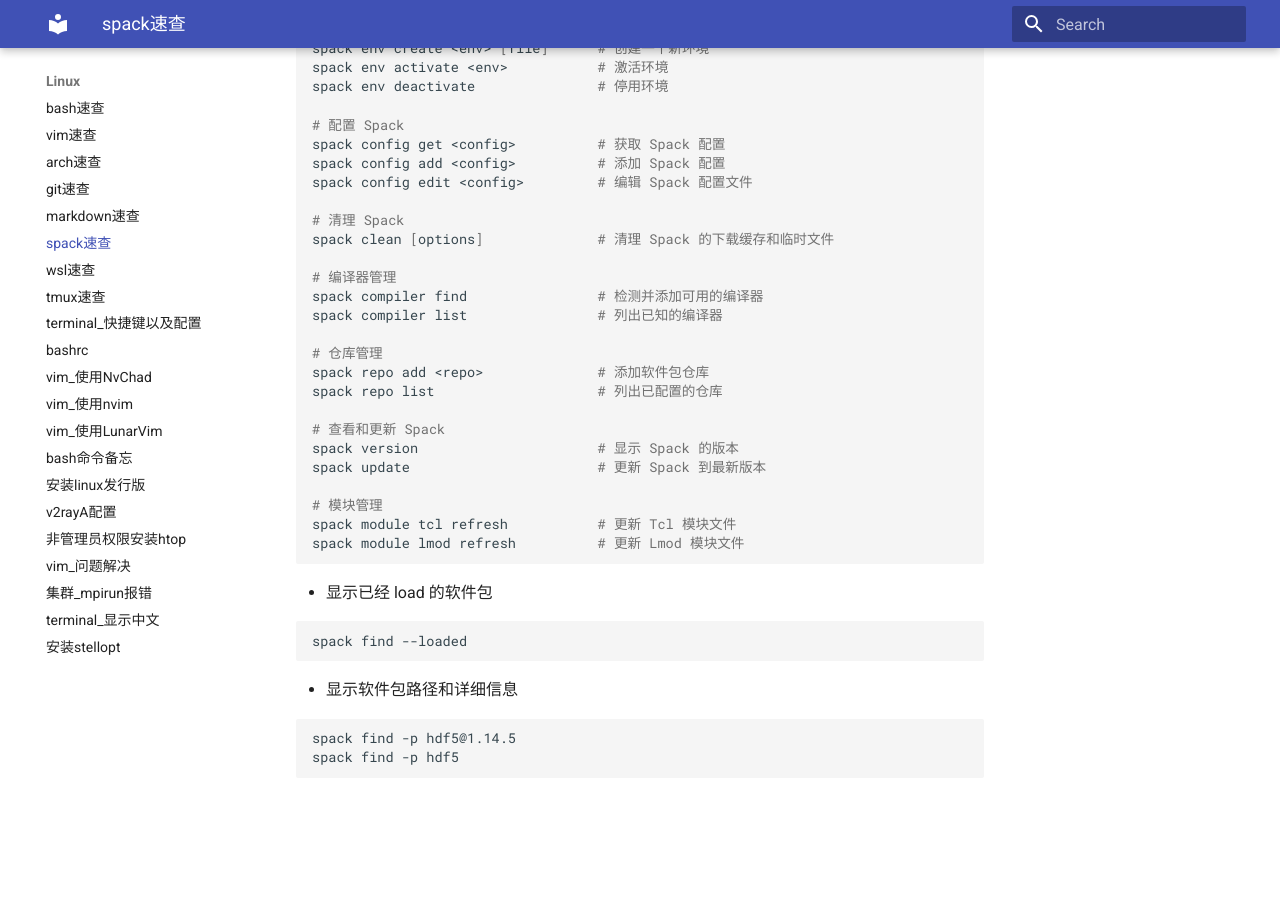
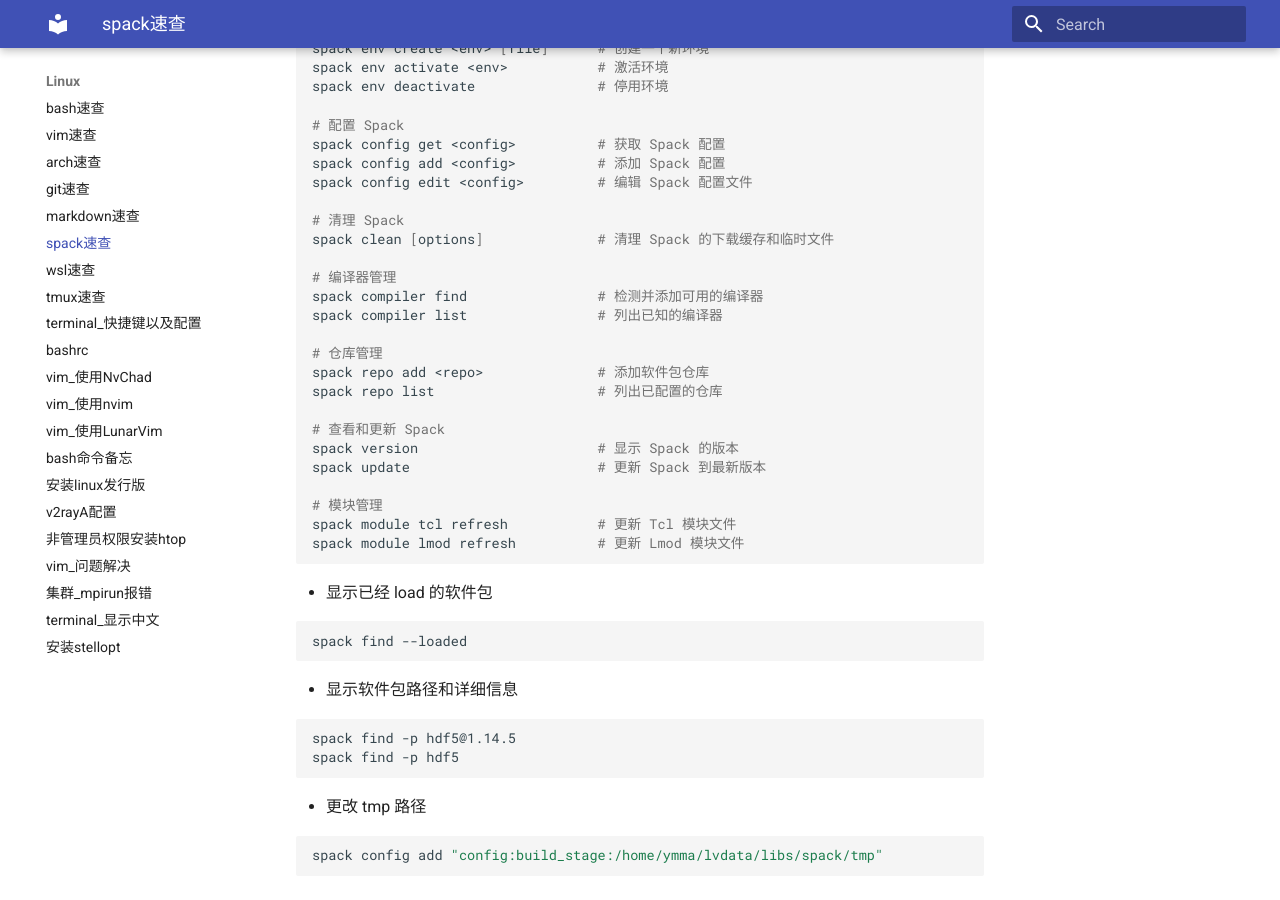
Before and after one commit to ymma98/technotes, an MkDocs documentation site: the page built from docs/Linux/spack速查.md, in a window 1280 px wide and 900 px high, scrolled down 699 px. Built offline with MkDocs 1.6.1 and Material for MkDocs 9.7.7, drawn with Linux system fonts in a browser that asks for light colours; before the commit the page ends 1501 px from its top, so only the background shows below that.

Commit message:
docs/Linux/spack速查.md updated from https://stackedit.cn/

````diff
--- a/docs/Linux/spack速查.md
+++ b/docs/Linux/spack速查.md
@@ -67,7 +67,14 @@ spack find --loaded
 spack find -p hdf5@1.14.5
 spack find -p hdf5
 ```
+
+
+* 更改 tmp 路径
+
+```bash
+spack config add "config:build_stage:/home/ymma/lvdata/libs/spack/tmp"
+```
 <!--stackedit_data:
-eyJoaXN0b3J5IjpbNzg0MTkxMTI4LC0yOTI3ODMzNjQsLTE1MD
-A3ODI0MzddfQ==
+eyJoaXN0b3J5IjpbLTYyMzM2MDAyNSw3ODQxOTExMjgsLTI5Mj
+c4MzM2NCwtMTUwMDc4MjQzN119
 -->
````
